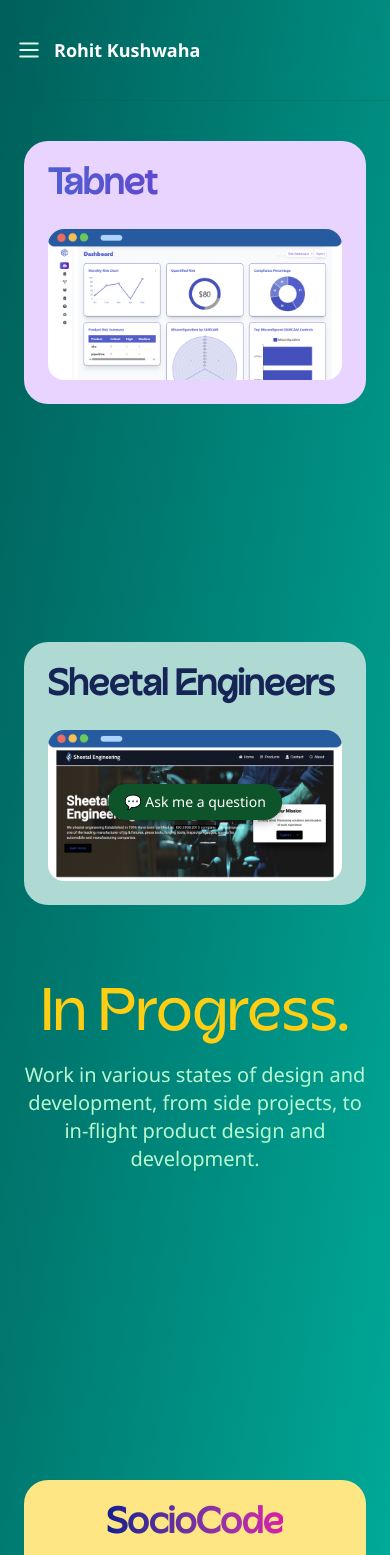
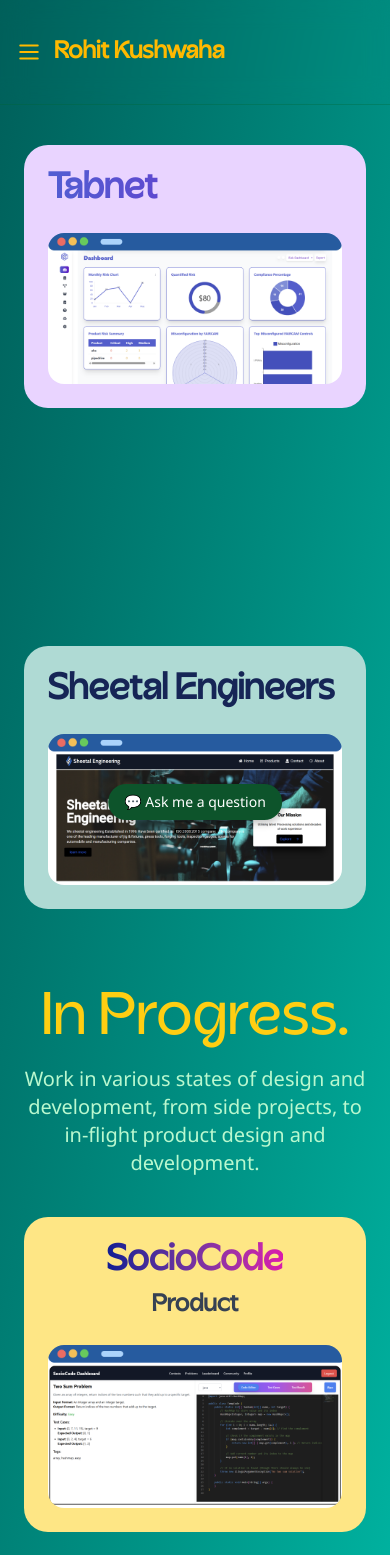
Before and after one commit to Rohitkushwaha01/RohitKushwaha, a React (Vite) app: page /work in a window 390 px wide. Shown: the top 1555 px of the page. Built offline with nearby package versions, Linux system fonts and the light colour scheme.

Commit message:
FL Portfolio

```diff
--- a/index.html
+++ b/index.html
@@ -2,9 +2,9 @@
 <html lang="en">
   <head>
     <meta charset="UTF-8" />
-    <link rel="icon" type="image/svg+xml" href="/vite.svg" />
+    <link rel="icon" type="image/svg+xml" href="src\assets\Rohit.png" />
     <meta name="viewport" content="width=device-width, initial-scale=1.0" />
-    <title>Vite + React</title>
+    <title>Rohit Kushwaha</title>
   </head>
   <body class="bg-gray-100">
     <div id="root"></div>
--- a/src/Components/Navbar.jsx
+++ b/src/Components/Navbar.jsx
@@ -26,13 +26,13 @@
             <div className="flex items-center justify-between px-4 py-3 sm:px-8 sm:hidden">
                 <div className="flex items-center gap-3">
                     <button
-                        className="text-green-100 focus:outline-none"
+                        className="text-amber-400 focus:outline-none"
                         onClick={() => setMenuOpen(!menuOpen)}
                     >
                         {menuOpen ? <X size={26} /> : <Menu size={26} />}
                     </button>
 
-                    <span className="text-white font-bold text-lg">Rohit Kushwaha</span>
+                    <span className="font-bold text-2xl font-acron space-x-2 text-amber-400">Rohit Kushwaha</span>
                 </div>
             </div>
 
--- a/src/Pages/Work.jsx
+++ b/src/Pages/Work.jsx
@@ -9,7 +9,7 @@
   return (
     <>
       {/* Section 1 */}
-      <div className="flex flex-col lg:flex-row items-center justify-between min-h-screen px-6 sm:px-10 lg:px-20 gap-8 py-10">
+      <div className="flex flex-col lg:flex-row items-center justify-between min-h-screen px-6 sm:px-10 lg:px-20 gap-2 py-10">
         {/* Tabnet */}
         <motion.div
           initial={{ opacity: 0, x: -50 }}
@@ -63,14 +63,14 @@
         whileInView={{ opacity: 1, scale: 1 }}
         transition={{ duration: 0.6 }}
         viewport={{ once: true }}
-        className="flex items-center justify-center min-h-screen px-6 sm:px-10 lg:px-20 py-10"
+        className="flex items-center justify-center px-6 pb-6 sm:px-10 lg:px-20"
       >
         <div className="w-full max-w-5xl bg-amber-200 rounded-3xl overflow-hidden flex flex-col items-center justify-center p-6 gap-6">
           <div className="text-center">
             <h1 className="font-acron text-4xl sm:text-6xl bg-gradient-to-r from-[#101d93] to-[#da19ac] bg-clip-text text-transparent font-bold mb-2">
               SocioCode
             </h1>
-            <p className="text-xl sm:text-2xl text-gray-700">Product</p>
+            <p className="text-2xl sm:text-2xl text-gray-700 font-acron font-bold">Product</p>
           </div>
           <img
             src={SocioCode}
```
